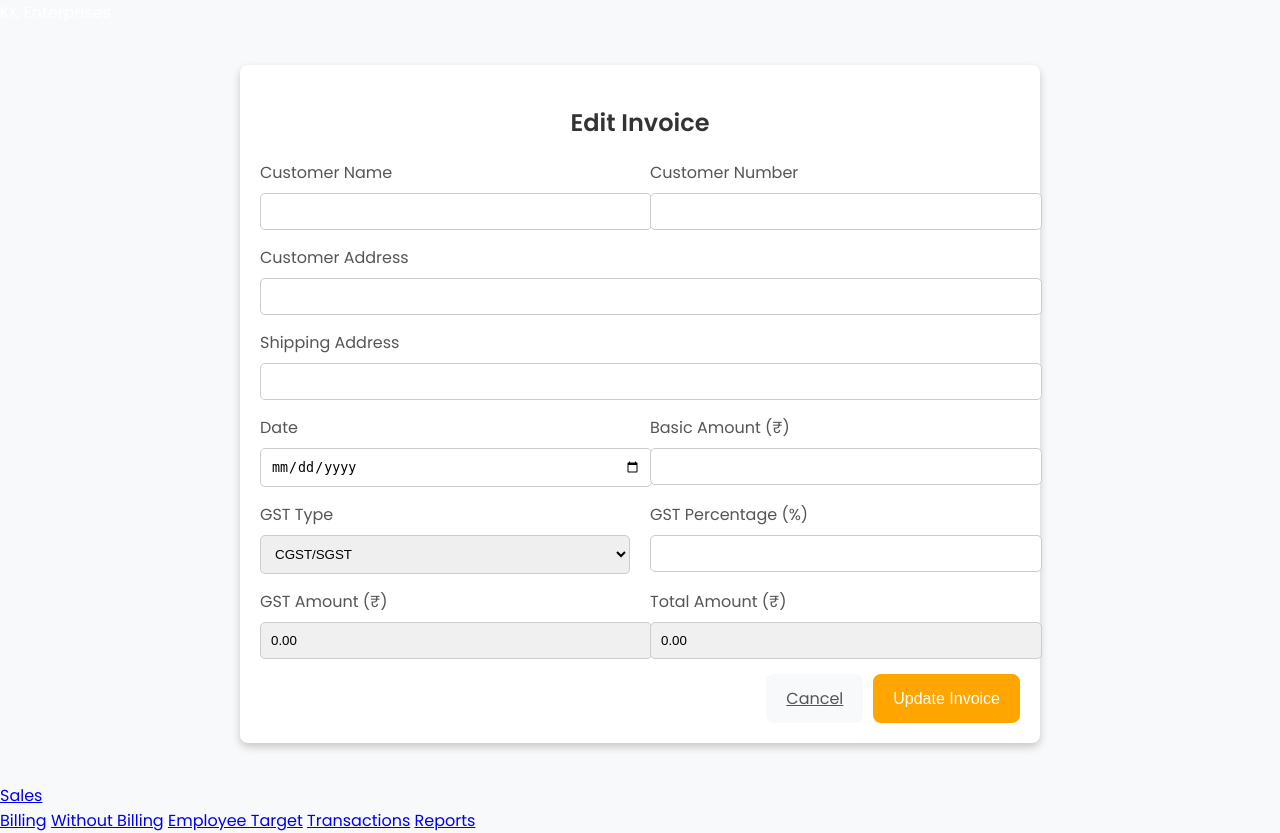
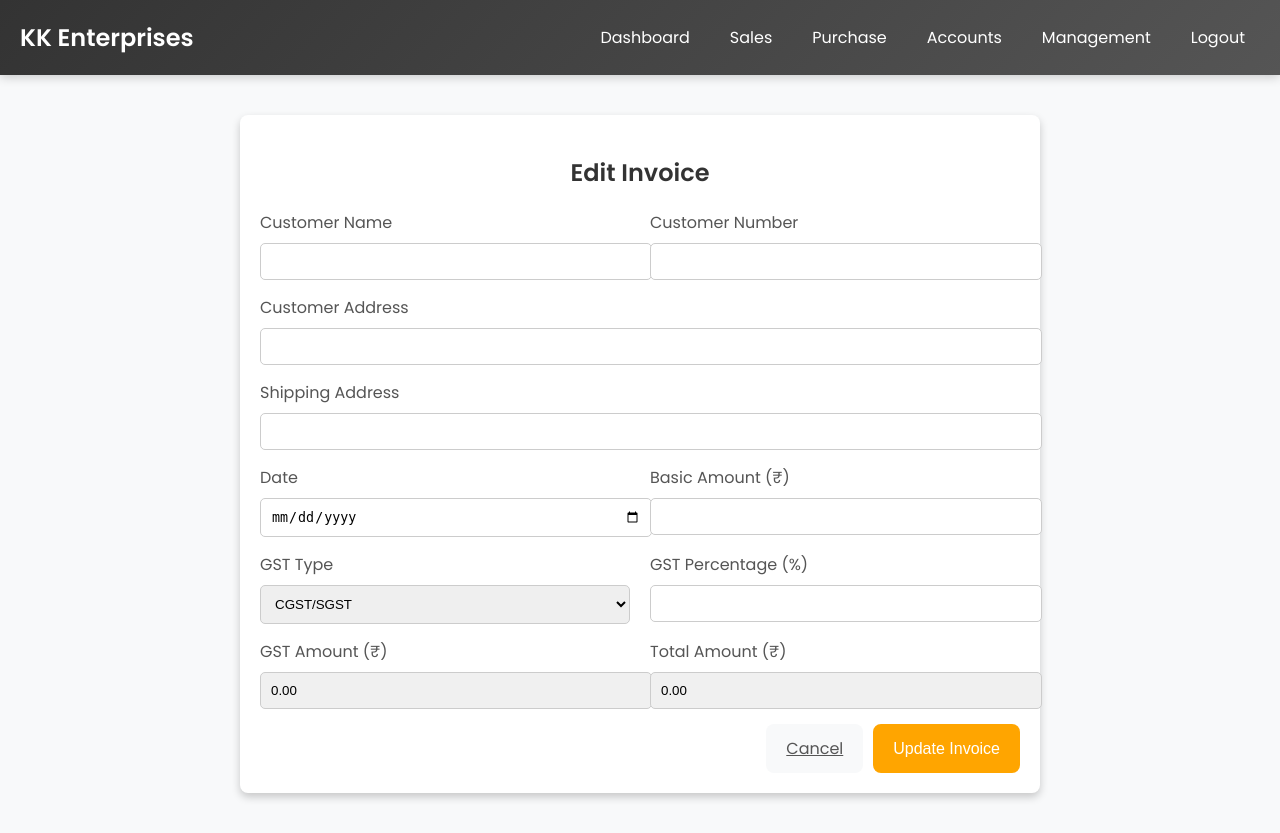
Before and after one commit to oiiiMansi/AccountingSoftware, a Python web app: template templates/edit_bill.html in a window 1280 px wide. Run offline with Jinja, Linux system fonts and the light colour scheme; the template is opened without the code that fills it, so the values that code supplies are empty.

Commit message:
edit billed sales

```diff
--- a/templates/edit_bill.html
+++ b/templates/edit_bill.html
@@ -76,15 +76,7 @@
     </style>
 </head>
 <body>
-
-<header>
-    <a href="{{ url_for('home') }}" style="text-decoration: none; color: white;">
-        <div class="logo">KK Enterprises</div>
-    </a>
-    <nav>
-        <!-- navigation items -->
-    </nav>
-</header>
+    {% include 'includes/header_navigation.html' %}
 
     <div class="container">
         <div class="card">
@@ -151,17 +143,6 @@
         </div>
     </div>
 
-<div class="dropdown">
-    <a href="#">Sales</a>
-    <div class="dropdown-content">
-        <a href="{{ url_for('sales.billing') }}">Billing</a>
-        <a href="{{ url_for('sales.without_billing') }}">Without Billing</a>
-        <a href="{{ url_for('leads.show_employee_targets') }}">Employee Target</a>
-        <a href="{{ url_for('transactions.show_transactions') }}">Transactions</a>
-        <a href="{{ url_for('reports.show_reports') }}">Reports</a>
-    </div>
-</div>
-
     <script>
         document.addEventListener('DOMContentLoaded', function() {
             const basicAmountInput = document.getElementById('basic_amount');
```
Also changed, not shown: templates/edit_non_billed_sale.html (+1 -31 lines). Lines whose indentation alone changed are shown as unchanged.
